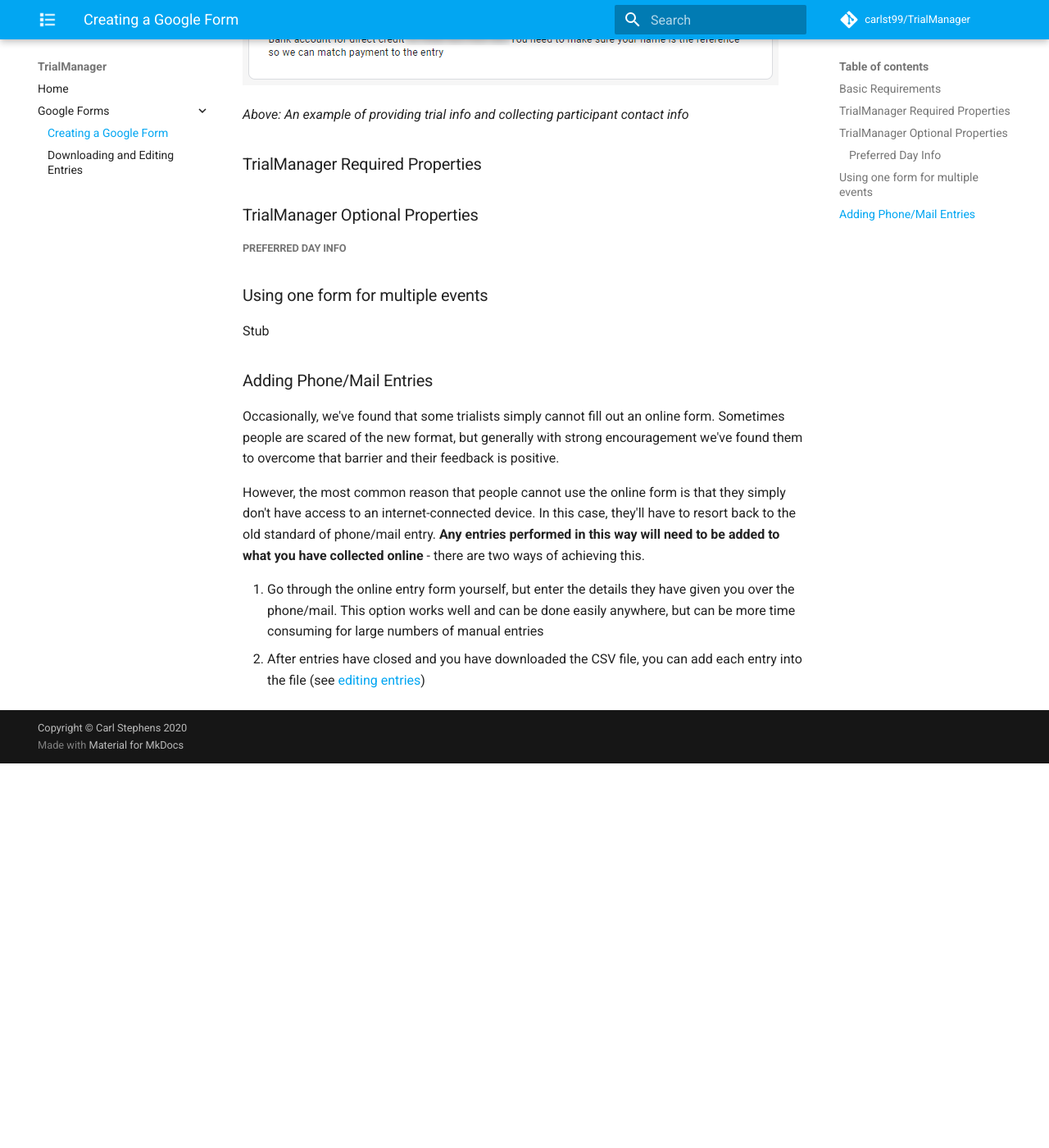
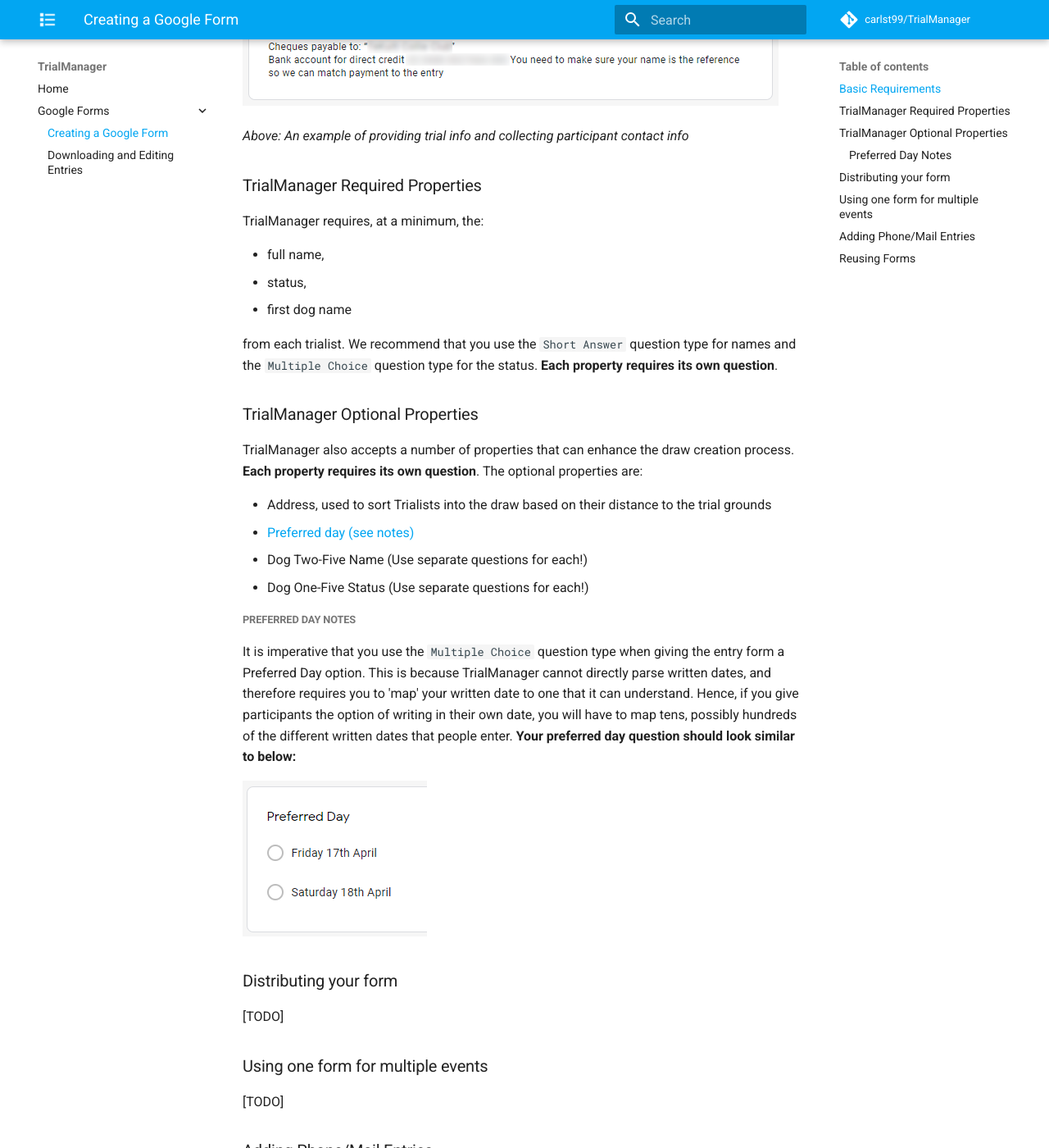
Before and after one commit to carlst99/TrialManager, an MkDocs documentation site: the page built from docs/google-forms/create-google-form.md, in a window 1280 px wide and 1400 px high, scrolled down 880 px. Shown: the whole window at 82% size. Built offline with MkDocs 1.6.1 and Material for MkDocs 9.7.7, drawn with Linux system fonts in a browser that asks for light colours; comment, search, counter and statistics services are not loaded; before the commit the page ends 1811 px from its top, so only the background shows below that; some of the changed text lies outside the part shown.

Commit message:
Add documentation on properties and reuse

```diff
--- a/docs/google-forms/create-google-form.md
+++ b/docs/google-forms/create-google-form.md
@@ -1,6 +1,6 @@
 # Creating an entry form [WIP]
 
-Creating an online entry form is where it all starts. The simplest and most convenient way to achieve this (with guaranteed TrialManager compatibility!) is to create a Google Form.
+Creating an online entry form is where it all starts. The simplest and most convenient way to achieve this (with guaranteed TrialManager compatibility!) is to create a Google Form. For guidance on creating and editing a Google Form, please read [Google's own documentation](https://support.google.com/docs/answer/6281888?hl=en&ref_topic=6063584).
 
 ### Basic Requirements
 
@@ -14,13 +14,36 @@
 
 ### TrialManager Required Properties
 
+TrialManager requires, at a minimum, the:
+
+- full name,
+- status,
+- first dog name
+
+from each trialist. We recommend that you use the `Short Answer` question type for names and the `Multiple Choice` question type for the status. **Each property requires its own question**.
+
 ### TrialManager Optional Properties
 
-##### Preferred Day Info
+TrialManager also accepts a number of properties that can enhance the draw creation process. **Each property requires its own question**. The optional properties are:
+
+- Address, used to sort Trialists into the draw based on their distance to the trial grounds
+- [Preferred day (see notes)](#preferred-day-info)
+- Dog Two-Five Name (Use separate questions for each!)
+- Dog One-Five Status (Use separate questions for each!)
+
+##### Preferred Day Notes
+
+It is imperative that you use the `Multiple Choice` question type when giving the entry form a Preferred Day option. This is because TrialManager cannot directly parse written dates, and therefore requires you to 'map' your written date to one that it can understand. Hence, if you give participants the option of writing in their own date, you will have to map tens, possibly hundreds of the different written dates that people enter. **Your preferred day question should look similar to below:**
+
+![Preferred day question exemplar](../img/google-forms/preferred-day-exemplar.png)
+
+### Distributing your form
+
+[TODO]
 
 ### Using one form for multiple events
 
-Stub
+[TODO]
 
 ### Adding Phone/Mail Entries
 
@@ -30,3 +53,17 @@
 
 1. Go through the online entry form yourself, but enter the details they have given you over the phone/mail. This option works well and can be done easily anywhere, but can be more time consuming for large numbers of manual entries
 2. After entries have closed and you have downloaded the CSV file, you can add each entry into the file (see [editing entries](download-edit-entries.md#editing-the-entries-in-excelgoogle-sheets))
+
+### Reusing Forms
+
+Google Forms makes it easy to re-use the forms that you have already created. This means that you can simply update anything that has changed, such as date and address, while keeping the same questions as the last form. You can do this in two ways.
+
+1. **Clear all the responses on an existing form**, and [distribute](#distributing-your-form) it again. This is the recommended method. Just remember to clear the responses each time you want to use it for a new trial!
+
+    ![Clearing responses](../img/google-forms/clear-responses.gif)
+
+2. **Make a copy of the form**, and [distribute](#distributing-your-form) the new copy
+
+    ![Copying a form](../img/google-forms/cloning-form.gif)
+
+You can combine these methods to create one form per trial. Start by creating one entry form, then copy and adjust it for each trial that you would normally run in a year. Then, you can reuse each form every year by clearing the previous years responses.
```
Also changed, not shown: docs/google-forms/download-edit-entries.md (+3 -0 lines), docs/img/google-forms/clear-responses.gif (added), docs/img/google-forms/cloning-form.gif (added), docs/img/google-forms/preferred-day-exemplar.png (added).
